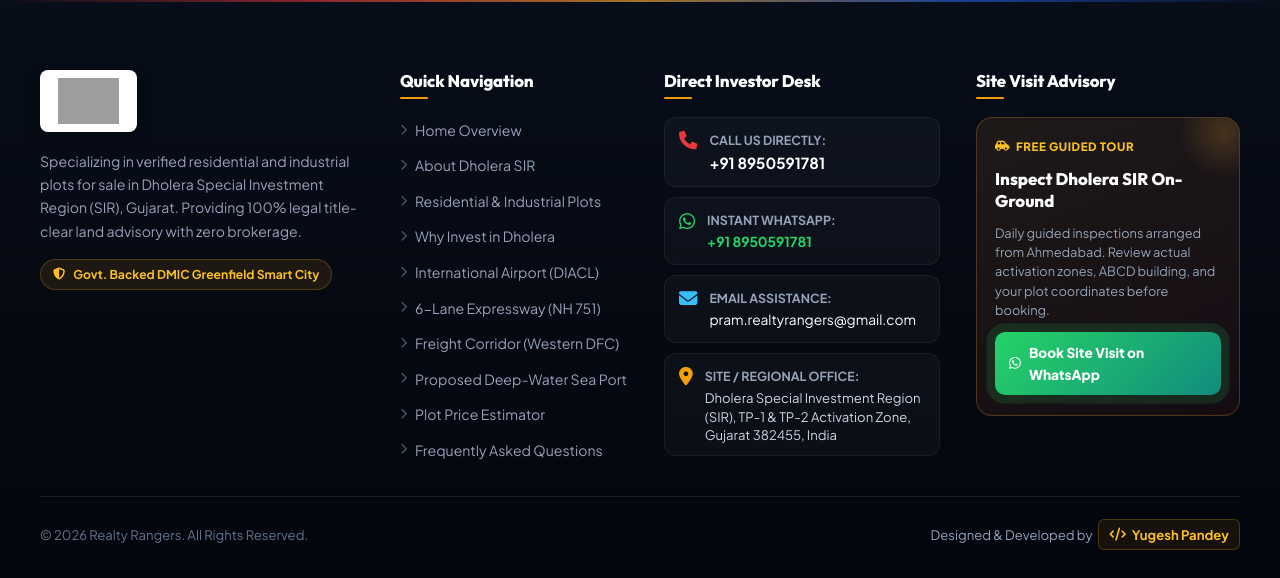
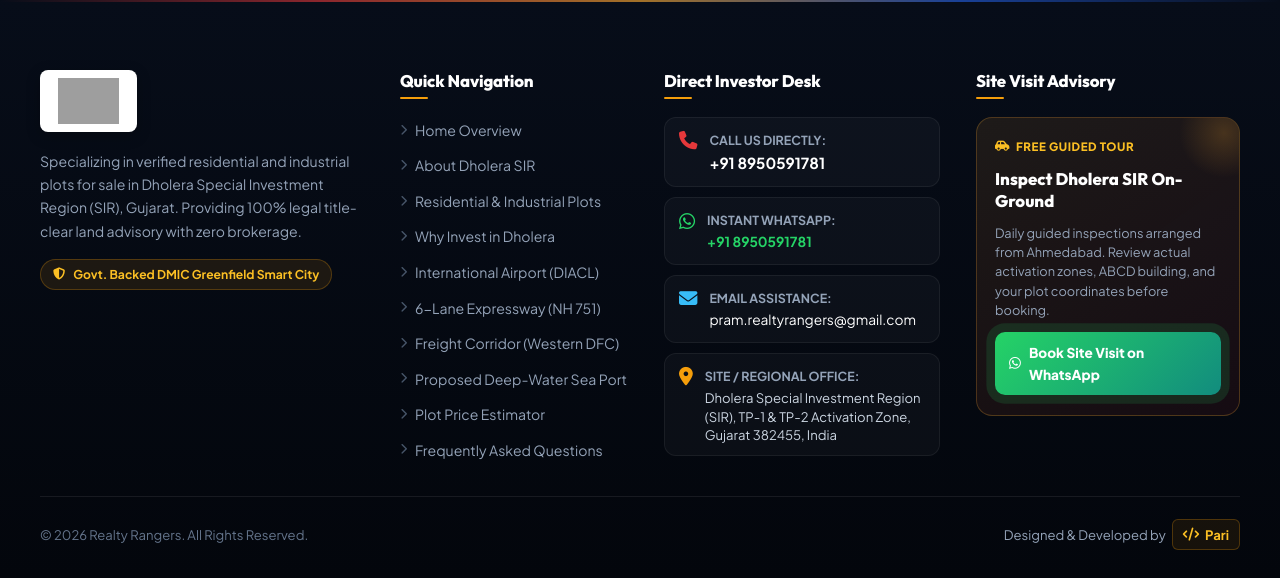
Before and after one commit to yugeshpandey22/dholera, a PHP site: page /pages/dholera-expressway.php in a window 1280 px wide. Shown: the part 4601-5179 px from the top of the page. Run offline with PHP 8.4, Linux system fonts and the light colour scheme; grey boxes are pictures that could not be loaded.

Commit message:
Update footer credit to Pari

```diff
--- a/includes/footer.php
+++ b/includes/footer.php
@@ -100,7 +100,7 @@ if (!isset($PHONE_RAW)) {
           <span>Designed &amp; Developed by</span>
           <span class="credit-link" style="color: #fbbf24; font-weight: 700;">
             <i class="fa-solid fa-code"></i>
-            <span>Yugesh Pandey</span>
+            <span>Pari</span>
           </span>
         </div>
       </div>
```
